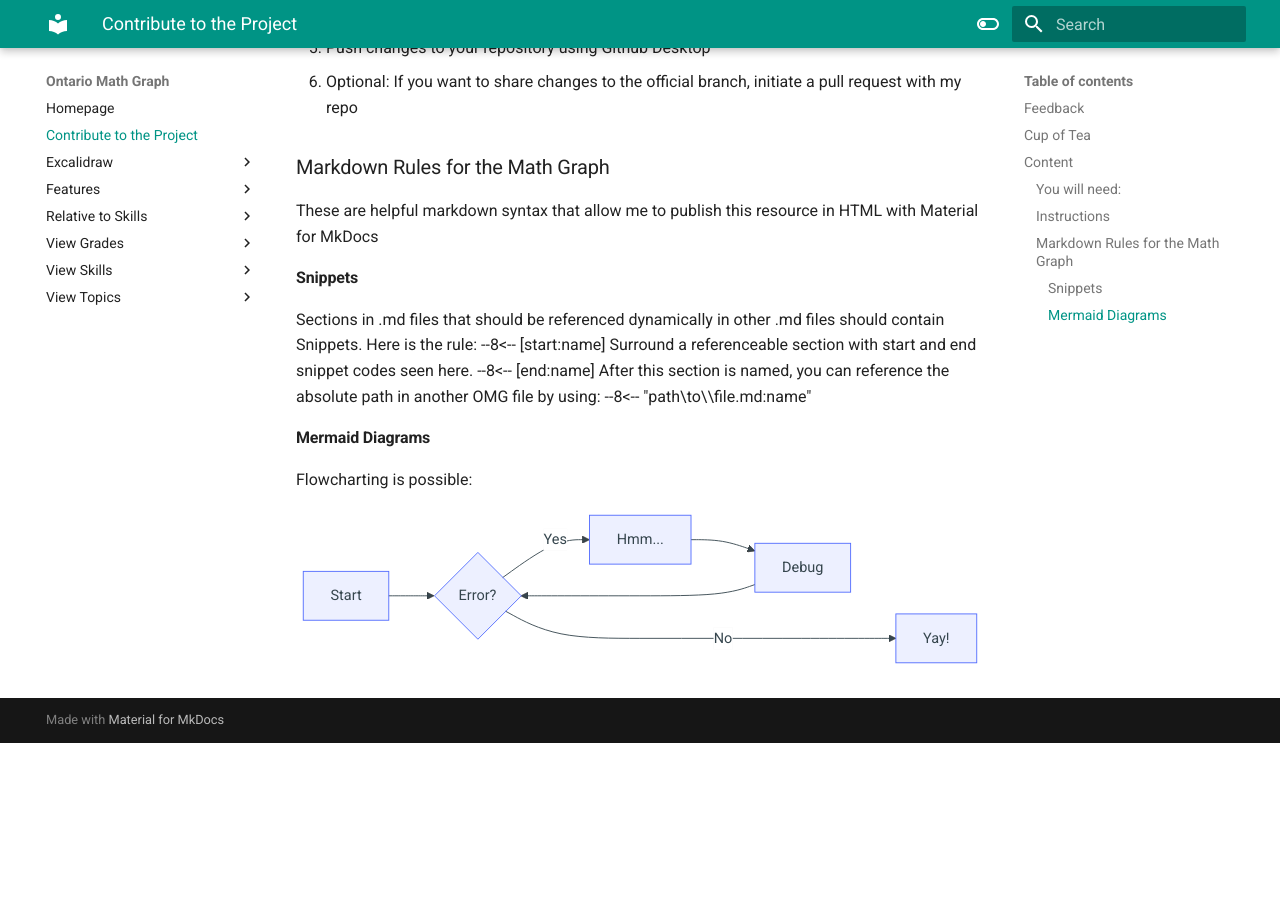
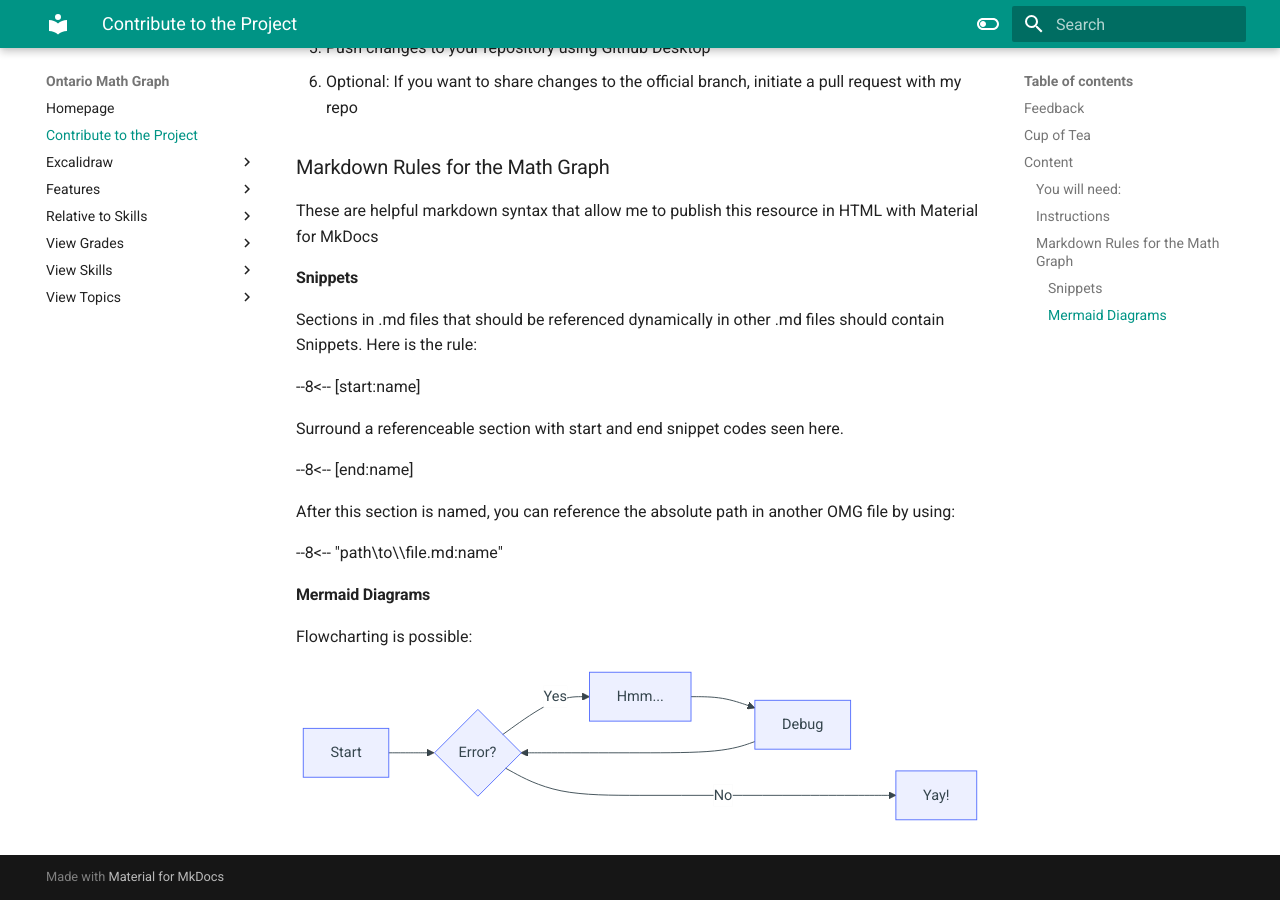
Before and after one commit to kluchey/OMG, an MkDocs documentation site: the page built from docs/Contribute.md, in a window 1280 px wide and 900 px high, scrolled down 890 px. Built offline with MkDocs 1.6.1 and Material for MkDocs 9.7.7, drawn with Linux system fonts in a browser that asks for light colours; before the commit the page ends 1633 px from its top, so only the background shows below that.

```diff
--- a/docs/Contribute.md
+++ b/docs/Contribute.md
@@ -31,11 +31,16 @@ These are helpful markdown syntax that allow me to publish this resource in HTML
 #### Snippets
 
 Sections in .md files that should be referenced dynamically in other .md files should contain Snippets. Here is the rule:
-	\--8<-- \[start:name]
-	Surround a referenceable section with start and end snippet codes seen here.
-	\--8<-- \[end:name]
-	After this section is named, you can reference the absolute path in another OMG file by using:
-	\--8<-- "path\\to\\\file.md:name"
+
+\--8<-- \[start:name]
+
+Surround a referenceable section with start and end snippet codes seen here.
+
+--8<-- \[end:name]
+
+After this section is named, you can reference the absolute path in another OMG file by using:
+
+\--8<-- "path\\to\\\file.md:name"
 
 
 #### Mermaid Diagrams
--- a/mkdocs.yml
+++ b/mkdocs.yml
@@ -60,4 +60,4 @@ extra_javascript:
   - javascripts/mathjax.js
   - https://polyfill.io/v3/polyfill.min.js?features=es6
   - https://cdn.jsdelivr.net/npm/mathjax@3/es5/tex-mml-chtml.js
-  - https://cdn.jsdelivr.net/npm/mermaid@9.1.7/dist/mermaid.min.js
+  # - https://cdn.jsdelivr.net/npm/mermaid@9.1.7/dist/mermaid.min.js
```
